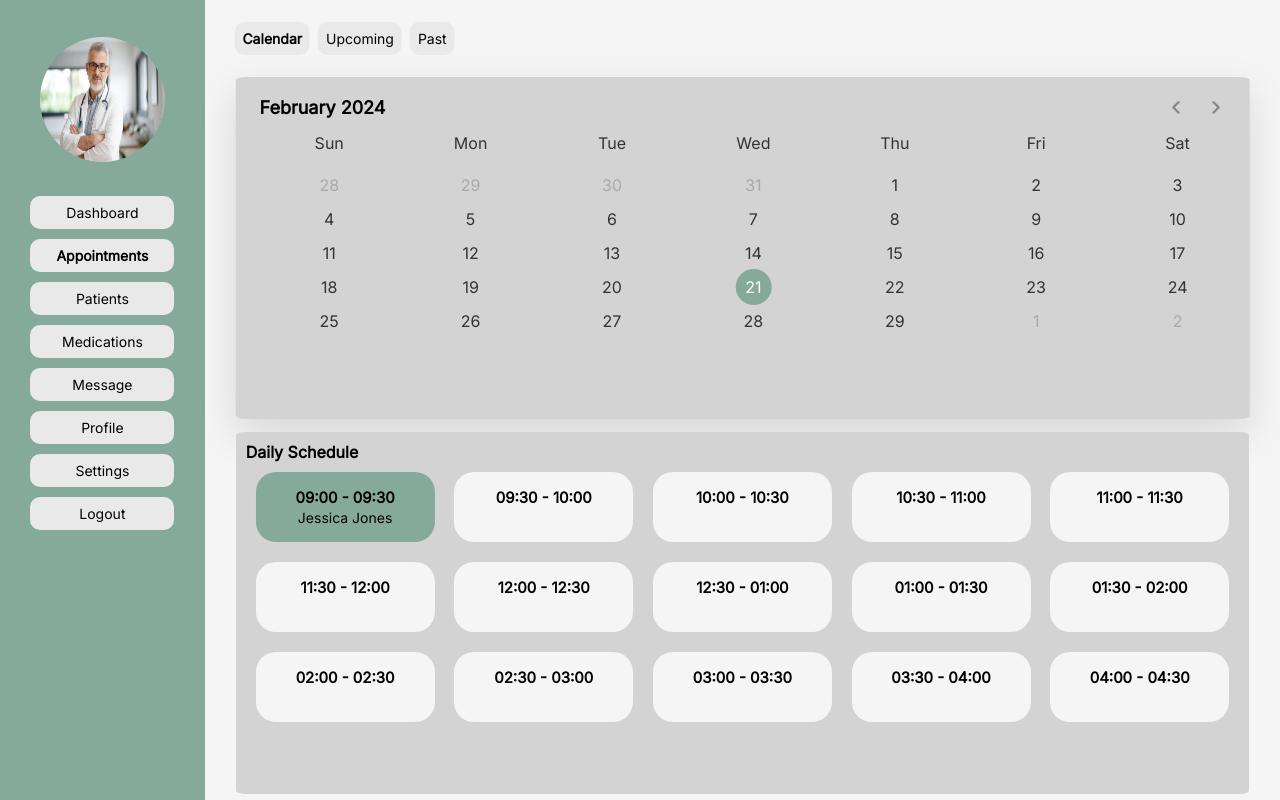
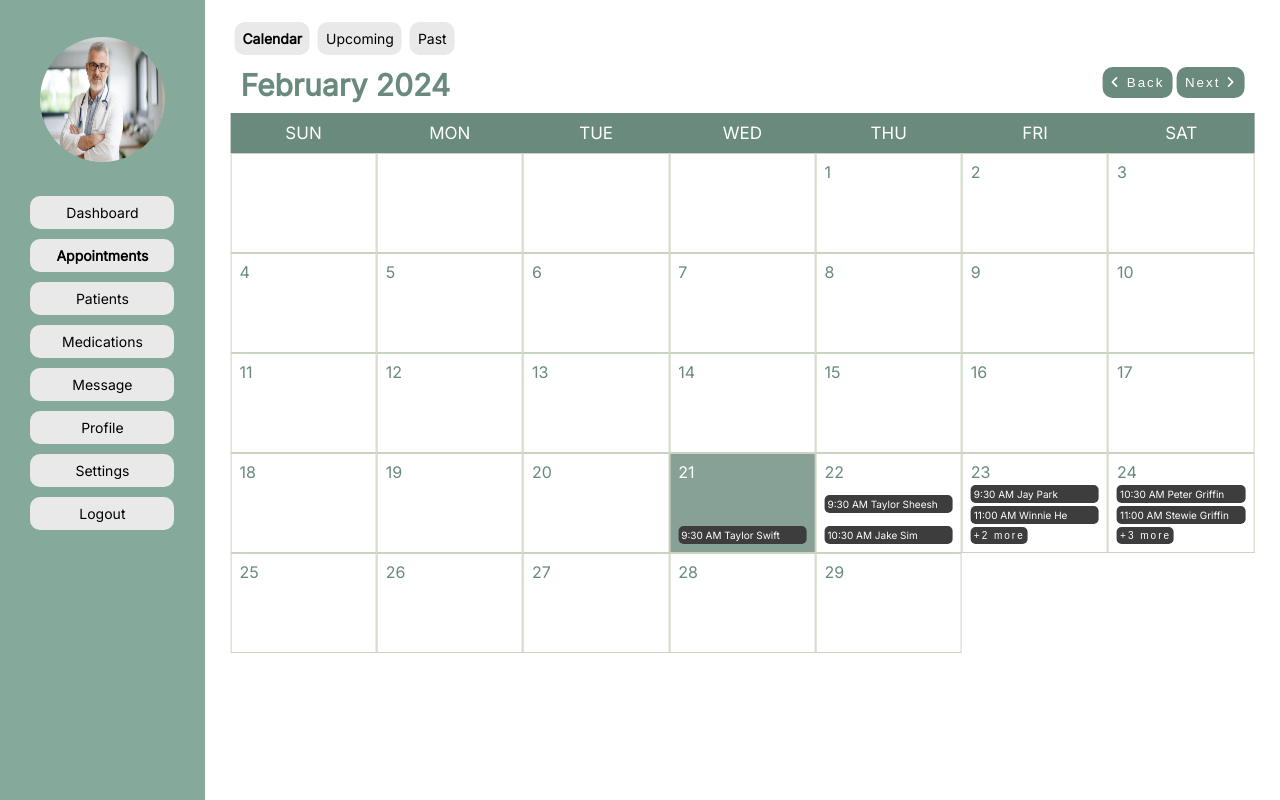
Before and after one commit to Kirito1456/CAPSTONE-web, a Django app: template hospital_management/templates/hmis/AppointmentCalendar.html in a window 1280 px wide. Run offline with Django 3.2, Linux system fonts and the light colour scheme; the template is opened without the code that fills it, so the values that code supplies are empty; some libraries are stand-ins or nearby versions.

Commit message:
finished calendar front end

```diff
--- /dev/null
+++ b/hospital_management/static/css/style-appcalendar.css
@@ -0,0 +1,216 @@
+body {
+    background-color: white;
+    display: grid;
+    place-items: center;
+  }
+
+  .container {
+    width: 100%;
+    background-color: #fff;
+  }
+
+  .header {
+    padding: 10px;
+    display: flex;
+    justify-content: space-between;
+  }
+
+  .header #month {
+    color: #698a7c;
+    font-size: 30px;
+    font-weight: 600;
+  }
+
+  button {
+    width: fit-content;
+    cursor: pointer;
+    border: none;
+    padding: 8px;
+    border-radius: 10px;
+    color: white;
+    letter-spacing: 2px;
+  }
+
+  .header button {
+    background-color: #698a7c;
+  }
+
+  .weekdays {
+    width: 100%;
+    display: flex;
+    background-color: #698a7c;
+    font-size: 17px;
+    color: #fff;
+    font-weight: 500;
+    align-items: center;
+  }
+
+  .weekdays div {
+    flex: 1;
+    width: fit-content;
+    padding: 10px;
+    text-align: center;
+    text-transform: uppercase;
+  }
+
+  #calendar {
+    width: 100%;
+    margin: auto;
+    display: flex;
+    flex-wrap: wrap;
+  }
+
+  .day {
+    width: calc(100% / 7);
+    max-width: calc(100% / 7);
+    height: 100px;
+    padding: 8px;
+    cursor: pointer;
+    box-sizing: border-box;
+    color: #698a7c;
+    display: flex;
+    flex-direction: column;
+    justify-content: space-between;
+    border: 1px solid #cbd4c2;
+  }
+
+  .day:hover {
+    background-color: rgba(112, 111, 211, 0.1);
+    color: #698a7c;
+  }
+
+  #currentDay {
+    background-color: rgba(105, 138, 124, 0.8);;
+    color: #fff;
+  }
+
+  .event {
+    font-size: 10px;
+    padding: 3px;
+    background-color: #3d3d3d;
+    color: #fff;
+    border-radius: 5px;
+    max-height: 55px;
+    overflow: hidden;
+  }
+
+  .plain {
+    cursor: default;
+    box-shadow: none;
+  }
+
+  #modal {
+    display: none;
+    position: fixed;
+    z-index: 1;
+    left: 0;
+    top: 0;
+    width: 100%;
+    height: 100%;
+    overflow: auto;
+    background-color: rgb(0,0,0);
+    background-color: rgba(0,0,0,0.4);
+  }
+
+  #addEvent,
+  #viewEvent {
+    display: none;
+    width: 350px;
+    background-color: #fff;
+    padding: 25px;
+    position: fixed;
+    top: 50%;
+    left: 50%;
+    transform: translate(-50%, -50%);
+    z-index: 20;
+  }
+
+  #addEvent h2,
+  #viewEvent h2 {
+    font-weight: 500;
+    margin-bottom: 10px;
+  }
+
+  #txtTitle {
+    padding: 10px;
+    width: 100%;
+    box-sizing: border-box;
+    margin-bottom: 25px;
+    border-radius: 3px;
+    outline: none;
+    border: 1px solid #cbd4c2;
+    font-size: 16px;
+  }
+
+  #btnSave {
+    background-color: #2ed573;
+  }
+
+  .btnClose {
+    background-color: #2f3542;
+  }
+
+  #viewEvent p {
+    margin-bottom: 20px;
+  }
+
+  #btnDelete {
+    background-color: #ea2027;
+  }
+
+  .error {
+    border-color: #ea2027 !important;
+  }
+
+  /* The Modal */
+  .modal {
+    display: none; /* Hidden by default */
+    position: fixed; /* Stay in place */
+    z-index: 1; /* Sit on top */
+    left: 0;
+    top: 0;
+    width: 100%; /* Full width */
+    height: 100%; /* Full height */
+    overflow: auto; /* Enable scroll if needed */
+    background-color: rgba(0, 0, 0, 0.4); /* Black w/ opacity */
+  }
+
+  /* Modal Content */
+  .modal-content {
+    background-color: #fefefe;
+    margin: 15% auto; /* 15% from the top and centered */
+    padding: 20px;
+    border: 1px solid #888;
+    width: fit-content; /* Could be more or less, depending on screen size */
+  }
+
+  /* Close Button */
+  .close {
+    color: #aaa;
+    float: right;
+    font-size: 28px;
+    font-weight: bold;
+  }
+
+  .close:hover,
+  .close:focus {
+    color: black;
+    text-decoration: none;
+    cursor: pointer;
+  }
+
+  /* Task List */
+  .task-list {
+    margin: 20px;
+  }
+
+  /* Task Item */
+  .task-item {
+    margin-bottom: 10px;
+    font-size: 12px;
+    width: fit-content;
+    padding: 5px;
+    border-radius: 5px;
+    background-color: #3d3d3d;
+    color: white;
+  }
--- /dev/null
+++ b/hospital_management/static/js/calendar.js
@@ -0,0 +1,127 @@
+document.addEventListener("DOMContentLoaded", function() {
+    const task = [
+      { hdate: "21-02-2024", task: "9:30 AM Taylor Swift" },
+      { hdate: "22-02-2024", task: "9:30 AM Taylor Sheesh" },
+      { hdate: "22-02-2024", task: "10:30 AM Jake Sim" },
+      { hdate: "23-02-2024", task: "9:30 AM Jay Park" },
+      { hdate: "23-02-2024", task: "11:00 AM Winnie He" },
+      { hdate: "23-02-2024", task: "2:00 PM Wendy He" },
+      { hdate: "23-02-2024", task: "4:00 PM Chola He" },
+      { hdate: "24-02-2024", task: "10:30 AM Peter Griffin" },
+      { hdate: "24-02-2024", task: "11:00 AM Stewie Griffin" },
+      { hdate: "24-02-2024", task: "2:30 PM Meg Griffin" },
+      { hdate: "24-02-2024", task: "4:00 PM Brian Griffin" },
+      { hdate: "24-02-2024", task: "4:30 PM Dan Heng" },
+      // Additional tasks...
+    ];
+
+    const calendar = document.querySelector("#calendar");
+    const monthBanner = document.querySelector("#month");
+    let navigation = 0;
+    let events = localStorage.getItem("events") ? JSON.parse(localStorage.getItem("events")) : [];
+    const weekdays = ["Sunday", "Monday", "Tuesday", "Wednesday", "Thursday", "Friday", "Saturday"];
+
+    function loadCalendar() {
+      const dt = new Date();
+
+      if (navigation != 0) {
+        dt.setMonth(new Date().getMonth() + navigation);
+      }
+
+      const day = dt.getDate();
+      const month = dt.getMonth();
+      const year = dt.getFullYear();
+      monthBanner.innerText = `${dt.toLocaleDateString("en-us", {
+        month: "long",
+      })} ${year}`;
+      calendar.innerHTML = "";
+      const dayInMonth = new Date(year, month + 1, 0).getDate();
+      const firstDayofMonth = new Date(year, month, 1);
+      const dateText = firstDayofMonth.toLocaleDateString("en-us", {
+        weekday: "long",
+        year: "numeric",
+        month: "numeric",
+        day: "numeric",
+      });
+
+      const dayString = dateText.split(", ")[0];
+      const emptyDays = weekdays.indexOf(dayString);
+
+      for (let i = 1; i <= dayInMonth + emptyDays; i++) {
+        const dayBox = document.createElement("div");
+        dayBox.classList.add("day");
+        const monthVal = month + 1 < 10 ? "0" + (month + 1) : month + 1;
+        const dateVal = i - emptyDays < 10 ? "0" + (i - emptyDays) : i - emptyDays;
+        const dateText = `${dateVal}-${monthVal}-${year}`;
+        if (i > emptyDays) {
+          dayBox.innerText = i - emptyDays;
+          const eventOfTheDay = events.find((e) => e.date == dateText);
+          const tasksOfTheDay = task.filter((e) => e.hdate == dateText);
+
+          if (i - emptyDays === day && navigation == 0) {
+            dayBox.id = "currentDay";
+          }
+
+          tasksOfTheDay.slice(0, 2).forEach(task => {
+            const eventDiv = document.createElement("div");
+            eventDiv.classList.add("event");
+            eventDiv.classList.add("task");
+            eventDiv.innerText = task.task;
+            dayBox.appendChild(eventDiv);
+          });
+
+          if (tasksOfTheDay.length > 2) {
+            const showMoreButton = document.createElement("button");
+            showMoreButton.innerText = `+${tasksOfTheDay.length - 2} more`;
+            showMoreButton.classList.add("event");
+            showMoreButton.classList.add("task");
+            showMoreButton.classList.add("show-more-button");
+            showMoreButton.addEventListener("click", () => {
+              const modal = document.getElementById("myModal");
+              const taskList = document.getElementById("taskList");
+              taskList.innerHTML = ""; // Clear previous tasks
+              tasksOfTheDay.slice(2).forEach(task => {
+                const taskItem = document.createElement("div");
+                taskItem.classList.add("task-item");
+                taskItem.innerText = task.task;
+                taskList.appendChild(taskItem);
+              });
+              modal.style.display = "block";
+            });
+            dayBox.appendChild(showMoreButton);
+          }
+
+          dayBox.addEventListener("click", () => {
+            // Handle click event if needed
+          });
+        } else {
+          dayBox.classList.add("plain");
+        }
+        calendar.append(dayBox);
+      }
+    }
+
+    function buttons() {
+      const btnBack = document.querySelector("#btnBack");
+      const btnNext = document.querySelector("#btnNext");
+
+      btnBack.addEventListener("click", () => {
+        navigation--;
+        loadCalendar();
+      });
+      btnNext.addEventListener("click", () => {
+        navigation++;
+        loadCalendar();
+      });
+    }
+
+    // Close modal when X button is clicked
+    const closeButton = document.querySelector(".close");
+    closeButton.addEventListener("click", () => {
+      const modal = document.getElementById("myModal");
+      modal.style.display = "none";
+    });
+
+    buttons();
+    loadCalendar();
+  });
--- a/hospital_management/templates/hmis/AppointmentCalendar.html
+++ b/hospital_management/templates/hmis/AppointmentCalendar.html
@@ -5,6 +5,12 @@
 {% block styles%}
 <!-- Stylesheet for the program -->
 <link rel="stylesheet" href="{% static 'css/style-appointments.css' %}">
+<!--
+<meta charset="UTF-8" />
+<meta http-equiv="X-UA-Compatible" content="IE=edge" />
+<meta name="viewport" content="width=device-width, initial-scale=1.0" /> -->
+<link rel="stylesheet" href="{% static 'css/style-appcalendar.css' %}" />
+<link rel="stylesheet" href="https://cdnjs.cloudflare.com/ajax/libs/font-awesome/6.3.0/css/all.min.css" />
 {% endblock styles%}
 
 {% block content %}
@@ -27,11 +33,11 @@
                     </div>
                     <div id = "menu">
                         <div id = "a1"><a href="">Dashboard</a></div>
-                        <div id = "a3" style="font-weight: bold;"><a href="{% url 'AppointmentUpcoming' %}">Appointments</a></div>
+                        <div id = "a3" style="font-weight: bold;"><a href="AppointmentUpcoming.html">Appointments</a></div>
                         <div id = "a1"><a href="">Patients</a></div>
                         <div id = "a4"><a href="">Medications</a></div>
                         <div id = "a5"><a href="Message.html">Message</a></div>
-                        <div id = "a6"><a href="{% url 'Profile' %}">Profile</a></div>
+                        <div id = "a6"><a href="">Profile</a></div>
                         <div id = "a7"><a href="">Settings</a></div>
                         <div id = "a7"><a href="{% url 'logout' %}">Logout</a></div>
                     </div>
@@ -46,133 +52,47 @@
 
                     </div>
                 </div>
-                <!-- Start of Calendar API -->
-                <div id = "apt-calendar" class="wrapper">
-                    <header>
-                        <p class="current-date"></p>
-                        <div class="icons">
-                            <span id="prev" class="material-symbols-rounded">chevron_left</span>
-                            <span id="next" class="material-symbols-rounded">chevron_right</span>
-                        </div>
-                    </header>
-                    <div class="calendar">
-                        <ul class="weeks">
-                            <li>Sun</li>
-                            <li>Mon</li>
-                            <li>Tue</li>
-                            <li>Wed</li>
-                            <li>Thu</li>
-                            <li>Fri</li>
-                            <li>Sat</li>
-                        </ul>
-                        <ul class="days"></ul>
+
+                <div class="container">
+
+                    <div class="header">
+                      <div id="month"></div>
+                      <div>
+                        <button id="btnBack"><i class="fa fa-angle-left"></i> Back</button>
+                        <button id="btnNext">Next <i class="fa fa-angle-right"></i></button>
+                      </div>
                     </div>
-                </div>
-                <!-- End of Calendar API -->
-                <div id="apt-schedule">
-                    <label class="apt_lbl">Daily Schedule </label>
-                    <label id="apt_lbl-curdate" class="apt_lbl"></label>
 
-                    <div class="schedule-wrapper">
-                        <div class="apt_schedule-cell" id="apt_schedule-booked">
+                    <div class="weekdays">
+                      <div>Sun</div>
+                      <div>Mon</div>
+                      <div>Tue</div>
+                      <div>Wed</div>
+                      <div>Thu</div>
+                      <div>Fri</div>
+                      <div>Sat</div>
+                    </div>
 
-                                <label class="apt_lbl-schdate">09:00 - 09:30</label><br>
-                                <label class="apt_lbl-schname">Jessica Jones</label>
+                    <div id="calendar"> </div>
+                    <div id="myModal" class="modal">
 
-                        </div>
+                    <div class="modal-content">
+                      <span class="close">&times;</span>
+                      <div id="taskList" class="task-list"></div>
+                    </div>
 
-                        <div class="apt_schedule-cell" id="apt_schedule-notbooked">
-                            <label class="apt_lbl-schdate">09:30 - 10:00</label><br>
-                        </div>
-
-                        <div class="apt_schedule-cell" id="apt_schedule-notbooked">
-                            <label class="apt_lbl-schdate">10:00 - 10:30</label><br>
-                        </div>
-
-                        <div class="apt_schedule-cell" id="apt_schedule-notbooked">
-                            <label class="apt_lbl-schdate">10:30 - 11:00</label><br>
-                        </div>
-
-                        <div class="apt_schedule-cell" id="apt_schedule-notbooked">
-                            <label class="apt_lbl-schdate">11:00 - 11:30</label><br>
-                        </div>
-
-                        <div class="apt_schedule-cell" id="apt_schedule-notbooked">
-                            <label class="apt_lbl-schdate">11:30 - 12:00</label><br>
-                        </div>
-
-                        <div class="apt_schedule-cell" id="apt_schedule-notbooked">
-                            <label class="apt_lbl-schdate">12:00 - 12:30</label><br>
-                        </div>
-
-                        <div class="apt_schedule-cell" id="apt_schedule-notbooked">
-                            <label class="apt_lbl-schdate">12:30 - 01:00</label><br>
-                        </div>
-
-                        <div class="apt_schedule-cell" id="apt_schedule-notbooked">
-                            <label class="apt_lbl-schdate">01:00 - 01:30</label><br>
-                        </div>
-
-                        <div class="apt_schedule-cell" id="apt_schedule-notbooked">
-                            <label class="apt_lbl-schdate">01:30 - 02:00</label><br>
-                        </div>
-
-                        <div class="apt_schedule-cell" id="apt_schedule-notbooked">
-                            <label class="apt_lbl-schdate">02:00 - 02:30</label><br>
-                        </div>
-
-                        <div class="apt_schedule-cell" id="apt_schedule-notbooked">
-                            <label class="apt_lbl-schdate">02:30 - 03:00</label><br>
-                        </div>
-
-                        <div class="apt_schedule-cell" id="apt_schedule-notbooked">
-                            <label class="apt_lbl-schdate">03:00 - 03:30</label><br>
-                        </div>
-
-                        <div class="apt_schedule-cell" id="apt_schedule-notbooked">
-                            <label class="apt_lbl-schdate">03:30 - 04:00</label><br>
-                        </div>
-
-                        <div class="apt_schedule-cell" id="apt_schedule-notbooked">
-                            <label class="apt_lbl-schdate">04:00 - 04:30</label><br>
-                        </div>
-
-                        <!--
-                        <div class="apt_schedule-cell" id="apt_schedule-notbooked">
-                            <label class="apt_lbl-schdate">04:30 - 05:00</label><br>
-                        </div>
-                        -->
-                    </div>
+                  </div>
                 </div>
 
 
             </div>
+
         </div>
-
-<!-- Modal
-    <div>
-        <a href="AppointmentCalendar.html"><img src="../images/back-button.png" class="apt_req-backbutton"></a>
-    </div>
--->
-<div id="apt-requests-modal" class="modal">
-    <div class="modal-content">
-        <div id="apt_reqdetails">
-            <div id="apt_reqdetails-patientinfo">
-                <label class="apt_lbl-reqname">Patient Jessica Jones</label><br>
-                <label class="apt_lbl-reqdate">January 28, 2024 | 08:00AM - 09:00AM</label><br>
-                <label class="apt_lbl-reqcnumber">09123456789</label><br>
-                <label class="apt_lbl-reqemail">jessicajones@gmail.com</label><br>
-            </div>
-            <div id="apt-reqs-viewMR-btn"><a href="" class="apt-reqbtn-lbl">View Medical Record</a></div>
-            <div id="apt-reqs-viewMR-btn"><a href="" class="apt-reqbtn-lbl">Message Patient</a></div>
-            <div id="apt-reqs-viewMR-btn"><a href="" class="apt-reqbtn-lbl">Cancel Appointment</a></div>
-        </div>
-    </div>
-</div>
 
 
 <script src="{% static 'js/appointment-script.js' %}"></script>
 <script src="{% static 'js/appointment.js' %}"></script>
+<script src="{% static 'js/calendar.js' %}"></script>
 
 
 {% endblock %}
```
